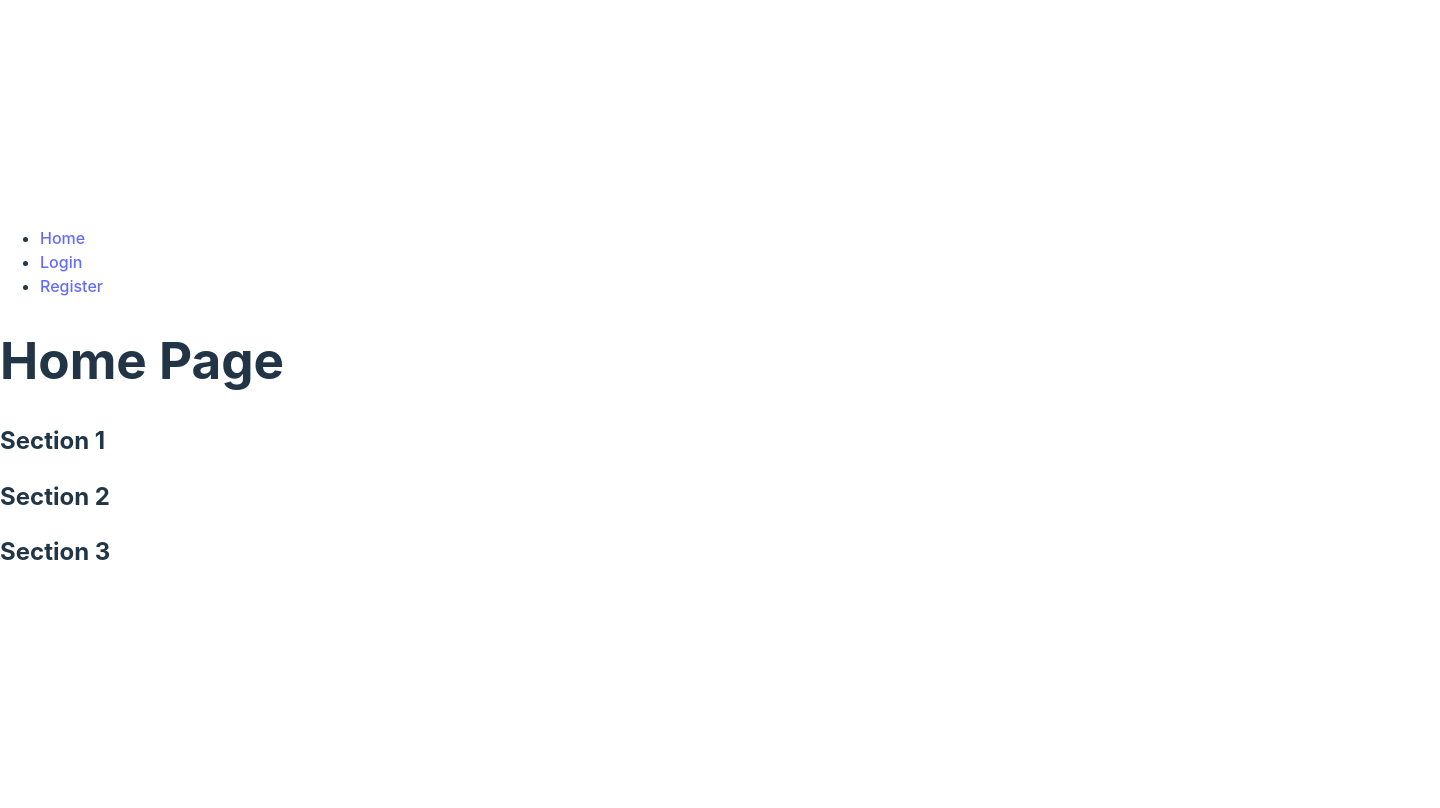
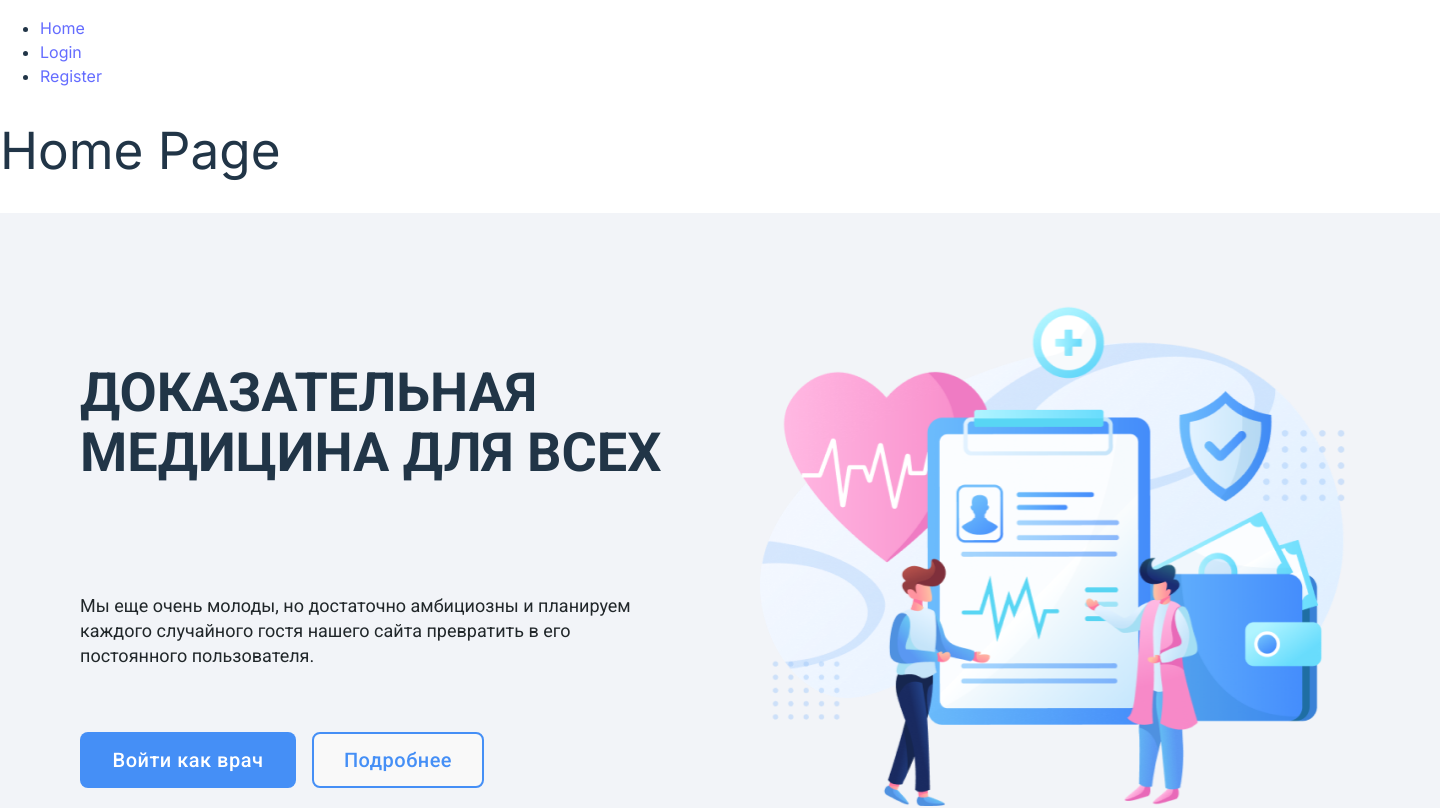
Before and after one commit to Zama21/trafalgar, a React (Vite) app: page /trafalgar/ in a window 1280 px wide. Shown: the top 808 px of the page, 1440 px wide, since content can reach past the window. Built offline with nearby package versions, Linux system fonts and the light colour scheme.

Commit message:
feat: верстка 1 секции

```diff
--- a/index.html
+++ b/index.html
@@ -5,6 +5,7 @@
     <link rel="icon" type="image/svg+xml" href="/vite.svg" />
     <meta name="viewport" content="width=device-width, initial-scale=1.0" />
     <title>Vite + React + TS</title>
+    <link href="https://fonts.googleapis.com/css2?family=Inter:wght@400&family=Open+Sans:wght@400&family=Poppins:wght@700&family=Roboto:wght@400;500;700&display=swap" rel="stylesheet">
   </head>
   <body>
     <div id="root"></div>
--- /dev/null
+++ b/src/components/Button.tsx
@@ -0,0 +1,66 @@
+import React from 'react';
+import styled, { css } from 'styled-components';
+
+interface ButtonProps {
+  children: React.ReactNode;
+  primary?: boolean;
+  height?: string;
+  width?: string;
+  customStyles?: string;
+}
+
+const baseStyles = css`
+  font-weight: 500;
+  height: 56px;
+  padding: 16px;
+  font-size: 20px;
+  cursor: pointer;
+  border: 2px solid transparent;
+  font-family: 'Roboto';
+  display: flex;
+  align-items: center;
+  justify-content: center;
+  text-align: center;
+  letter-spacing: 0.5px;
+`;
+
+const primaryStyles = css`
+  background-color: #458ff6;
+  color: white;
+  border: none;
+`;
+
+const secondaryStyles = css`
+  color: #458ff6;
+  border: 2px solid #458ff6;
+`;
+
+const StyledButton = styled.button<ButtonProps>`
+  ${baseStyles}
+  ${(props) => (props.primary ? primaryStyles : secondaryStyles)}
+    ${(props) =>
+    props.height &&
+    css`
+      height: ${props.height};
+    `}
+    ${(props) =>
+    props.width &&
+    css`
+      width: ${props.width};
+    `}
+    ${(props) =>
+    props.customStyles &&
+    css`
+      ${props.customStyles}
+    `}
+`;
+
+const Button: React.FC<ButtonProps> = ({ children, primary, height, width, customStyles }) => {
+  return (
+    <StyledButton primary={primary} height={height} width={width} customStyles={customStyles}>
+      {children}
+    </StyledButton>
+  );
+};
+
+export default Button;
--- a/src/pages/Home/Section1.tsx
+++ b/src/pages/Home/Section1.tsx
@@ -1,11 +1,94 @@
 import React from 'react';
+import styled from 'styled-components';
+import Button from '../../components/Button.tsx';
+
+const Container = styled.div`
+  margin: 0 auto;
+  display: flex;
+  flex-direction: row;
+  column-gap: 80px;
+  background-color: #f2f4f8;
+  max-width: 1440px;
+  height: 681px;
+`;
+
+const SectionLeft = styled.section`
+  margin-top: 80px;
+  margin-bottom: 80px;
+  margin-left: 80px;
+  display: flex;
+  flex-direction: column;
+  justify-content: center;
+`;
+
+const SectionRight = styled.section`
+  margin-top: 88px;
+  margin-right: 94.77px;
+  margin-bottom: 88px;
+  display: flex;
+  align-items: center;
+  justify-content: center;
+`;
+
+const Title = styled.h1`
+  font-weight: 700;
+  font-size: 54px;
+  line-height: 59.4px;
+  font-family: 'Roboto';
+`;
+
+const Text = styled.p`
+  font-size: 18px;
+  line-height: 25.2px;
+  color: #21272a;
+  margin-bottom: 64px;
+  width: 600px;
+  font-family: 'Roboto';
+  font-weight: 400;
+`;
+
+const Img = styled.img`
+  width: 585.23px;
+  height: 505px;
+`;
+
+const SectionButton = styled.div`
+  display: flex;
+  flex-direction: row;
+  gap: 16px;
+`;
+
+const SectionText = styled.div`
+  display: flex;
+  flex-direction: column;
+  gap: 48px;
+`;
 
 const Section1: React.FC = () => {
   return (
-    <div>
-      <h2>Section 1</h2>
-      {/* Контент секции 1 */}
-    </div>
+    <Container>
+      <SectionLeft>
+        <SectionText>
+          <Title>ДОКАЗАТЕЛЬНАЯ МЕДИЦИНА ДЛЯ ВСЕХ</Title>
+          <Text>
+            Мы еще очень молоды, но достаточно амбициозны и планируем <br /> каждого случайного гостя нашего сайта
+            превратить в его
+            <br /> постоянного пользователя.
+          </Text>
+        </SectionText>
+        <SectionButton>
+          <Button primary width="216px" height="56px">
+            Войти как врач
+          </Button>
+          <Button width="172px" height="56px">
+            Подробнее
+          </Button>
+        </SectionButton>
+      </SectionLeft>
+      <SectionRight>
+        <Img src="/src/assets/Pic1.png" alt="sectionPic1" />
+      </SectionRight>
+    </Container>
   );
 };
 
```
Also changed, not shown: src/assets/Pic1.png (added).
